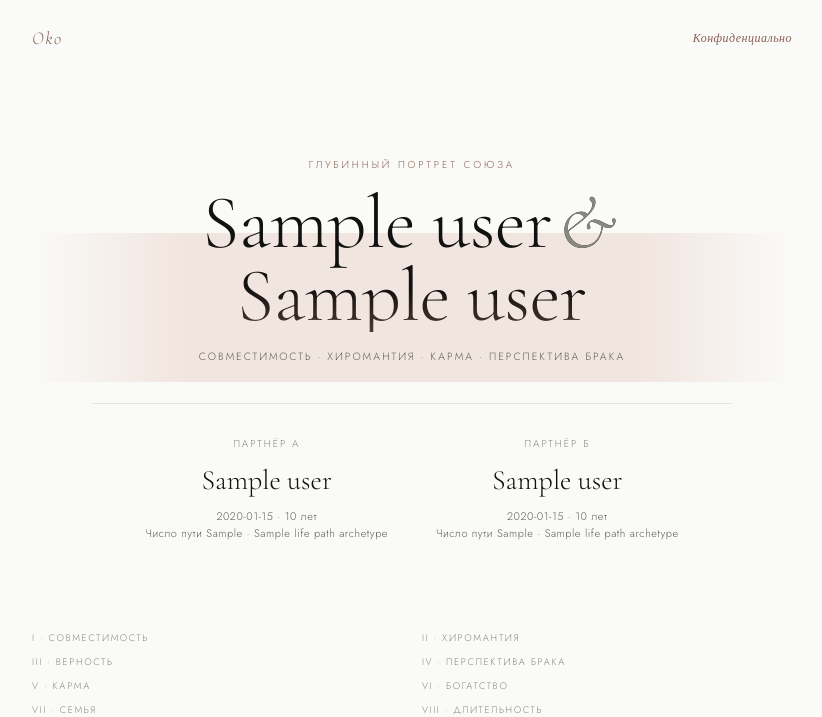
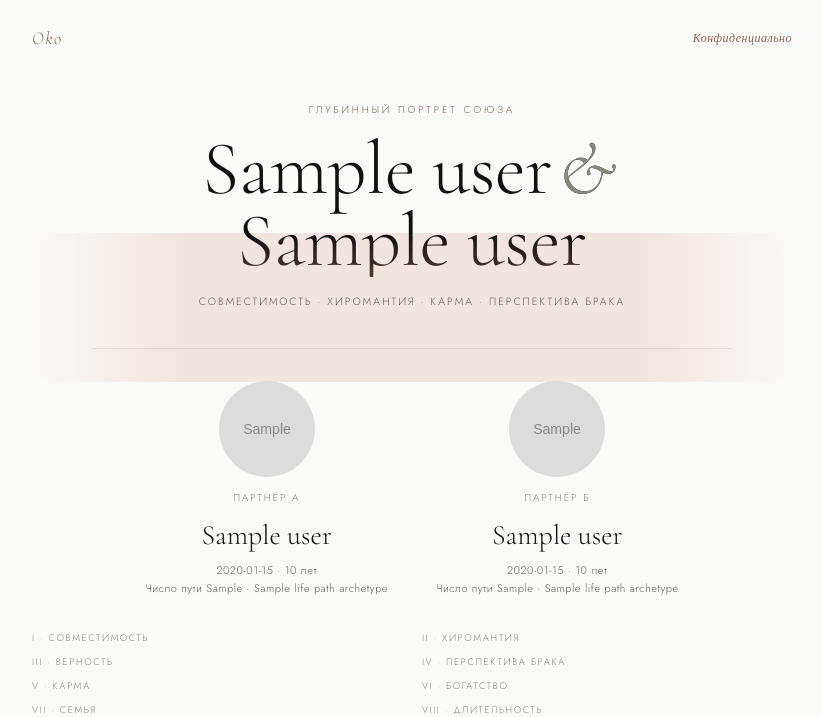
Before and after one commit to ZipZipa/oko, a Python web app: template src/templates/couple_report.html.jinja in a window 1280 px wide. Shown: the top 717 px of the page, without its empty margins (228-1050 px from the left). Run offline with Jinja, Linux system fonts and the light colour scheme; the template is opened without the code that fills it: most values are stand-ins (such as "Sample title", 1, 10 or a date in 2020); grey boxes marked "Sample" are stand-in pictures.

Commit message:
фото в шаблон

```diff
--- a/src/templates/couple_report.html.jinja
+++ b/src/templates/couple_report.html.jinja
@@ -63,6 +63,10 @@ body { font-family: 'Jost', sans-serif; font-weight: 300; background: var(--whit
 .pair-person .label { font-size: 10px; letter-spacing: 0.2em; text-transform: uppercase; color: var(--g500); margin-bottom: 0.4rem; font-variant: small-caps; letter-spacing: 0.18em; }
 .pair-person .name { font-family: 'Cormorant Garamond', serif; font-size: 28px; font-weight: 300; color: var(--black); margin-bottom: 0.3rem; }
 .pair-person .meta { font-size: 11px; color: var(--g700); letter-spacing: 0.05em; }
+.pair-portrait { position: relative; width: 96px; height: 96px; border-radius: 50%; overflow: hidden; margin: 0 auto 0.85rem; }
+.pair-portrait img { width: 100%; height: 100%; object-fit: cover; filter: grayscale(1) contrast(1.02); display: block; }
+.pair-portrait::after { content: ""; position: absolute; inset: 0; border-radius: 50%; pointer-events: none; background: radial-gradient(circle at 50% 50%, transparent 0%, transparent 72%, rgba(250,250,248,0.55) 88%, rgba(250,250,248,1) 100%); }
+.pair-portrait-placeholder { position: relative; width: 96px; height: 96px; border-radius: 50%; margin: 0 auto 0.85rem; background: var(--g100); border: 0.5px solid var(--accent-line); }
 
 .cover-toc { width: 100%; max-width: 760px; margin: 1rem auto 0; display: flex; flex-direction: column; gap: 0.85rem; font-size: 9.5px; color: var(--g500); letter-spacing: 0.16em; text-transform: uppercase; position: relative; z-index: 3; }
 .toc-items { display: grid; grid-template-columns: 1fr 1fr; gap: 0.55rem 1.25rem; }
@@ -282,11 +286,21 @@ hr::after { content: ""; position: absolute; left: 50%; top: 50%; width: 5px; he
 
     <div class="cover-pair-info">
       <div class="pair-person">
+        {% if data.person_a.user.photo_url %}
+        <div class="pair-portrait"><img src="{{ data.person_a.user.photo_url }}" alt="Portrait A" loading="eager"></div>
+        {% else %}
+        <div class="pair-portrait-placeholder"></div>
+        {% endif %}
         <div class="label">Партнёр A</div>
         <div class="name">{{ data.person_a.user.name }}</div>
         <div class="meta">{{ data.person_a.user.birthdate }} · {{ data.person_a.user.age }} лет<br>Число пути {{ data.person_a.numerology.life_path }} · {{ data.person_a.numerology.life_path_archetype.name }}</div>
       </div>
       <div class="pair-person">
+        {% if data.person_b.user.photo_url %}
+        <div class="pair-portrait"><img src="{{ data.person_b.user.photo_url }}" alt="Portrait B" loading="eager"></div>
+        {% else %}
+        <div class="pair-portrait-placeholder"></div>
+        {% endif %}
         <div class="label">Партнёр Б</div>
         <div class="name">{{ data.person_b.user.name }}</div>
         <div class="meta">{{ data.person_b.user.birthdate }} · {{ data.person_b.user.age }} лет<br>Число пути {{ data.person_b.numerology.life_path }} · {{ data.person_b.numerology.life_path_archetype.name }}</div>
```
Also changed, not shown: src/templates/money_report.html.jinja (+14 -0 lines).
